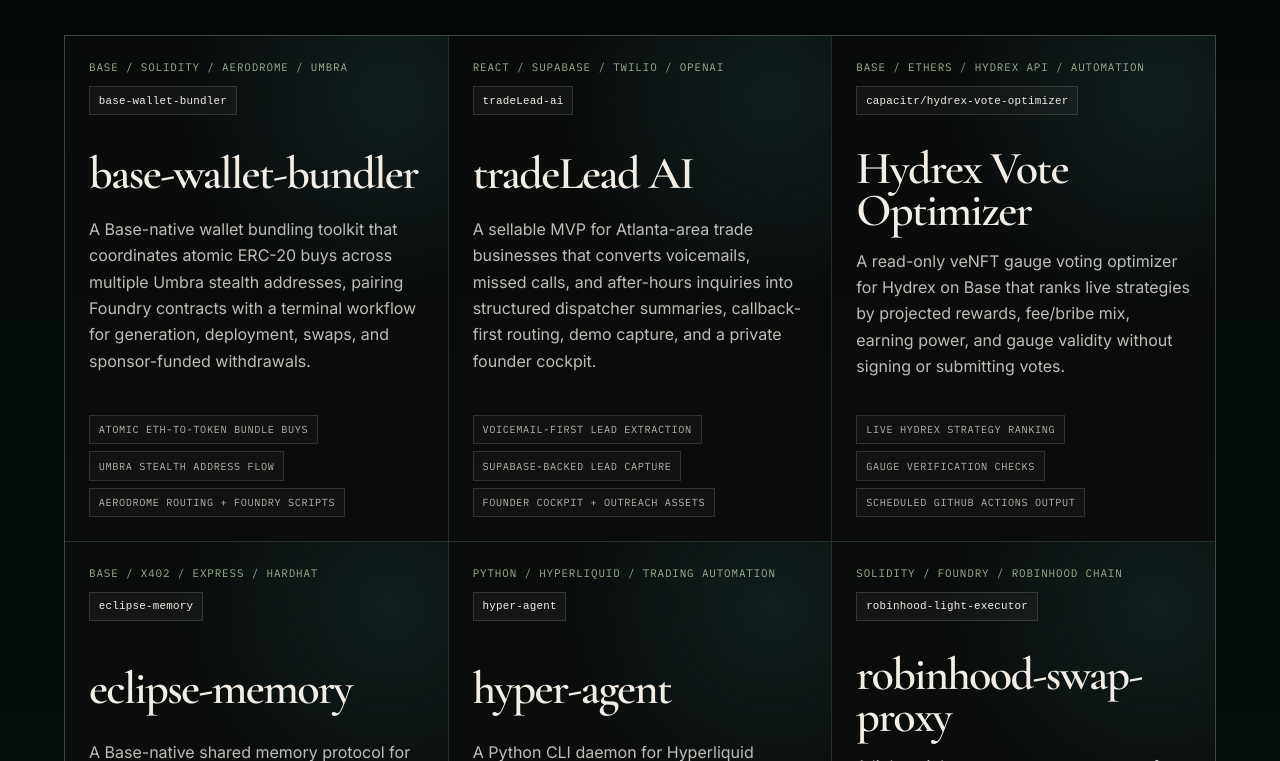
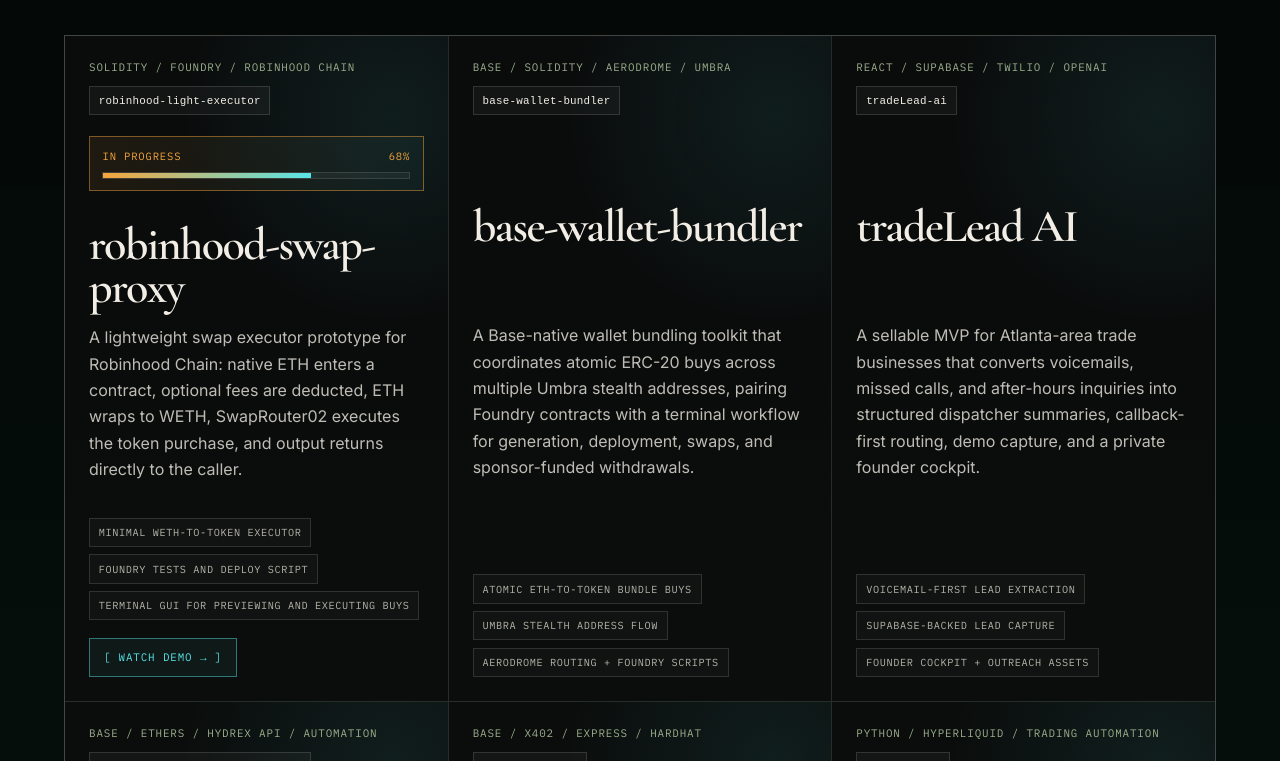
Before and after one commit to Syrexle/tariq-website, a React (Vite) app: page / in a window 1280 px wide. Shown: the part 2859-3620 px from the top of the page. Built offline with nearby package versions, Linux system fonts and the light colour scheme.

Commit message:
Highlight active Robinhood swap project

```diff
--- a/src/main.tsx
+++ b/src/main.tsx
@@ -144,6 +144,16 @@ const aiSkills = [
 
 const devProjects = [
   {
+    title: 'robinhood-swap-proxy',
+    folder: 'robinhood-light-executor',
+    type: 'Solidity / Foundry / Robinhood Chain',
+    status: 'In progress',
+    progress: 68,
+    description: 'A lightweight swap executor prototype for Robinhood Chain: native ETH enters a contract, optional fees are deducted, ETH wraps to WETH, SwapRouter02 executes the token purchase, and output returns directly to the caller.',
+    highlights: ['Minimal WETH-to-token executor', 'Foundry tests and deploy script', 'Terminal GUI for previewing and executing buys'],
+    demoUrl: 'https://youtu.be/5_sjySPeftw',
+  },
+  {
     title: 'base-wallet-bundler',
     folder: 'base-wallet-bundler',
     type: 'Base / Solidity / Aerodrome / Umbra',
@@ -177,13 +187,6 @@ const devProjects = [
     type: 'Python / Hyperliquid / Trading Automation',
     description: 'A Python CLI daemon for Hyperliquid perpetual futures that scans configurable pairs, generates composite strategy signals, manages positions with native and software stops, and publishes Discord trade notifications.',
     highlights: ['EMA, RSI, and funding-rate signals', 'Daily risk locks and win caps', 'Backtests, sweeps, TUI, and CSV journal'],
-  },
-  {
-    title: 'robinhood-swap-proxy',
-    folder: 'robinhood-light-executor',
-    type: 'Solidity / Foundry / Robinhood Chain',
-    description: 'A lightweight swap executor prototype for Robinhood Chain: native ETH enters a contract, optional fees are deducted, ETH wraps to WETH, SwapRouter02 executes the token purchase, and output returns directly to the caller.',
-    highlights: ['Minimal WETH-to-token executor', 'Foundry tests and deploy script', 'Terminal GUI for previewing and executing buys'],
   },
   {
     title: 'hardwear-os',
@@ -327,6 +330,19 @@ function App() {
                     {project.folder && <code>{project.folder}</code>}
                   </div>
                 )}
+                {'status' in project && typeof project.status === 'string' && project.status && (
+                  <div className="project-status" aria-label={`${project.title} status: ${project.status}`}>
+                    <div className="project-status-row">
+                      <span>{project.status}</span>
+                      {'progress' in project && typeof project.progress === 'number' && <span>{project.progress}%</span>}
+                    </div>
+                    {'progress' in project && typeof project.progress === 'number' && (
+                      <div className="project-status-track">
+                        <span style={{ width: `${project.progress}%` }} />
+                      </div>
+                    )}
+                  </div>
+                )}
                 <h3>{project.title}</h3>
                 <p>{project.description}</p>
                 {project.highlights.length > 0 && (
--- a/src/styles.css
+++ b/src/styles.css
@@ -42,7 +42,7 @@ a { color: inherit; text-decoration: none; }
   backdrop-filter: blur(18px);
 }
 
-.brand, nav, .mono-link, .cta-row, .eyebrow, footer, button, .contact-ribbon, .timeline-meta, .pill-list, .resume-panel span, .resume-panel a, .ai-skill-card code, .ai-skill-index, .demo-link {
+.brand, nav, .mono-link, .cta-row, .eyebrow, footer, button, .contact-ribbon, .timeline-meta, .pill-list, .resume-panel span, .resume-panel a, .ai-skill-card code, .ai-skill-index, .demo-link, .project-status {
   font-family: 'IBM Plex Mono', monospace;
   text-transform: uppercase;
   letter-spacing: 0.08em;
@@ -227,6 +227,10 @@ h3 { font-size: clamp(2rem, 3vw, 3.35rem); letter-spacing: -0.035em; }
 .dev-project-topline { display: flex; flex-direction: column; gap: .75rem; color: var(--sage); font-family: 'IBM Plex Mono', monospace; text-transform: uppercase; letter-spacing: .08em; font-size: .68rem; }
 .dev-project-topline code { width: fit-content; max-width: 100%; padding: .45rem .55rem; border: 1px solid var(--line); color: var(--cream); background: rgba(255,255,255,.035); overflow-wrap: anywhere; text-transform: none; letter-spacing: .02em; }
 .dev-project-card h3 { font-size: clamp(2.1rem, 3.6vw, 4rem); margin-top: 2rem; }
+.project-status { margin-top: 1.35rem; padding: .72rem .78rem; border: 1px solid rgba(245,164,59,.46); background: linear-gradient(90deg, rgba(245,164,59,.09), rgba(88,229,232,.045)); color: var(--amber); font-size: .66rem; }
+.project-status-row { display: flex; justify-content: space-between; gap: 1rem; margin-bottom: .58rem; }
+.project-status-track { height: .42rem; border: 1px solid rgba(242,238,230,.12); background: rgba(255,255,255,.045); overflow: hidden; }
+.project-status-track span { display: block; height: 100%; background: linear-gradient(90deg, var(--amber), var(--cyan)); box-shadow: 0 0 18px rgba(88,229,232,.42); }
 .private-project-card { justify-content: center; gap: 1.35rem; }
 .private-project-card h3 { margin-top: 0; }
 .private-project-card p { max-width: 34rem; }
```
